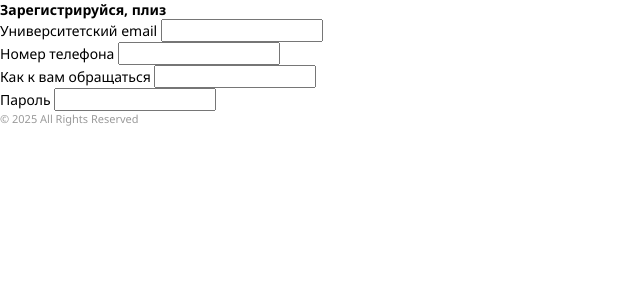
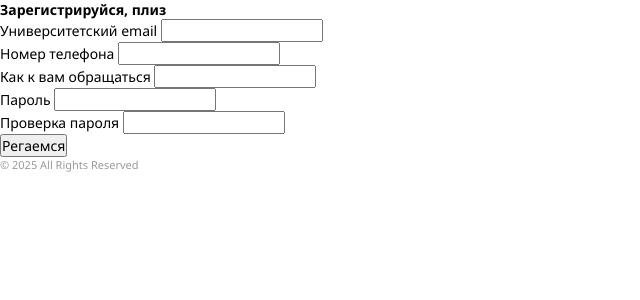
Before and after one commit to FFkuralator/web_service_DRG, a Flask app: page /auth in a window 1280 px wide. Shown: the top 300 px of the page, without its empty margins (0-640 px from the left). Run offline with Flask 3, Linux system fonts and the light colour scheme.

Commit message:
password check and submit button

```diff
--- a/app/templates/auth/auth.html
+++ b/app/templates/auth/auth.html
@@ -29,6 +29,12 @@
                 <label for="password">Пароль</label>
                 <input type="password" id="password" name="password">
             </div>
+            <div>
+                <label for="password">Проверка пароля</label>
+                <input type="password" id="password_check" name="password_check">
+            </div>
+
+            <button>Регаемся</button>
         </form>
     </section>
 
@@ -45,6 +51,7 @@
                 <label for="password">Пароль</label>
                 <input type="password" id="password" name="password">
             </div>
+            <button>Входим</button>
         </form>
     </section>
 
```
